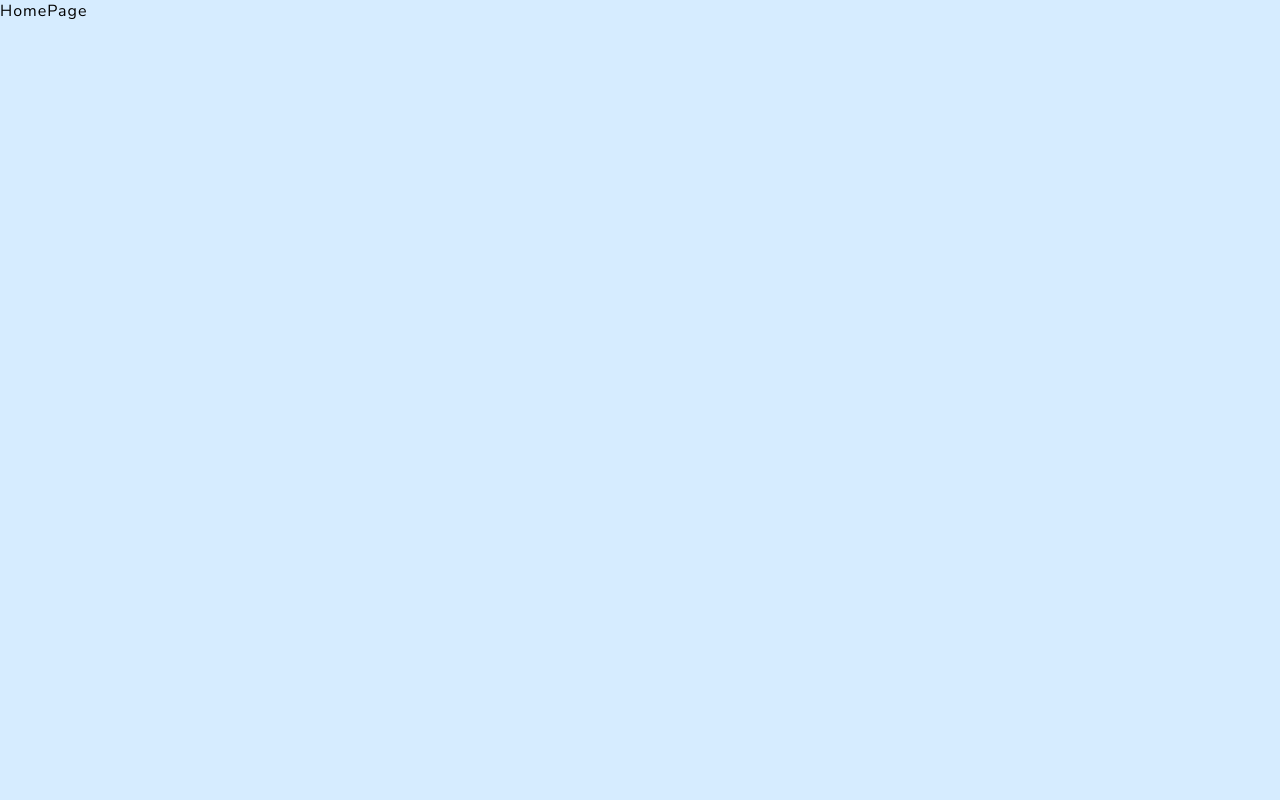
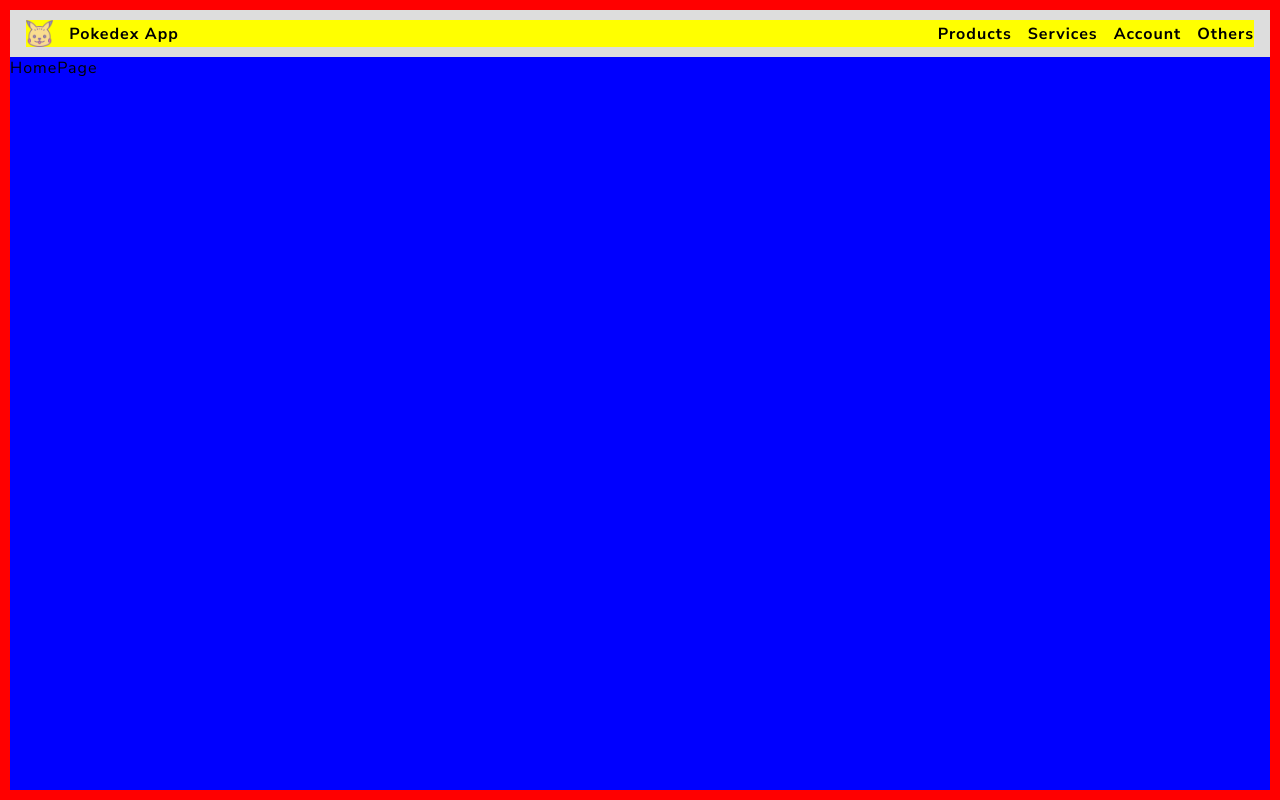
Before and after one commit to aryaadinulfadlan/pokedex-app, a React (Vite) app: page / in a window 1280 px wide. Built offline with nearby package versions, Linux system fonts and the light colour scheme; the HTML template or start-up script is replaced by a standard one.

Commit message:
add navbar

```diff
--- /dev/null
+++ b/src/components/Navbar/Navbar.tsx
@@ -0,0 +1,33 @@
+import { Link, useNavigate } from "react-router-dom"
+import { Nav, NavItem, NavMenu, NavTitle, NavWrapper } from "./Style"
+
+const Navbar = () => {
+  const navigate = useNavigate()
+  const goToHome = () => navigate('/')
+  return (
+    <Nav>
+        <NavWrapper>
+            <NavTitle onClick={goToHome}>
+                <img src="/favicon.png" alt="Pokedex" />
+                <span>Pokedex App</span>
+            </NavTitle>
+            <NavMenu>
+                <NavItem>
+                    <Link to="/products">Products</Link>
+                </NavItem>
+                <NavItem>
+                    <Link to="/services">Services</Link>
+                </NavItem>
+                <NavItem>
+                    <Link to="/account">Account</Link>
+                </NavItem>
+                <NavItem>
+                    <Link to="/others">Others</Link>
+                </NavItem>
+            </NavMenu>
+        </NavWrapper>
+    </Nav>
+  )
+}
+
+export default Navbar
--- /dev/null
+++ b/src/components/Navbar/Style.ts
@@ -0,0 +1,37 @@
+import styled from "styled-components";
+
+export const Nav = styled.nav`
+    background-color: #ddd;
+    position: sticky;
+    top: 0;
+    padding: 10px 1rem;
+`
+export const NavWrapper = styled.div`
+    max-width: 1400px;
+    width: 100%;
+    margin: 0 auto;
+    background-color: yellow;
+    display: flex;
+    align-items: center;
+    justify-content: space-between;
+`
+export const NavTitle = styled.div`
+    display: flex;
+    align-items: center;
+    gap: 1rem;
+    cursor: pointer;
+    img {
+        max-width: 1.7rem;
+    }
+    span {
+        font-weight: 700;
+    }
+`
+export const NavMenu = styled.ul`
+    display: flex;
+    align-items: center;
+    gap: 1rem;
+`
+export const NavItem = styled.li`
+    font-weight: bold;
+`
--- a/src/pages/index.tsx
+++ b/src/pages/index.tsx
@@ -7,11 +7,13 @@ import AccountPage from "./Account/Account"
 import OthersPage from "./Others/Others"
 import NoMatchPage from "./NoMatch/NoMatch"
 import ProductDetailPage from "./ProductDetail/ProductDetail"
+import Navbar from "../components/Navbar/Navbar"
 
 const Pages = () => {
   return (
-    <>
-        <PageWrapper>
+    <PageWrapper>
+        <Navbar />
+        <Page>
             <Routes>
                 <Route path="/" element={<HomePage />} />
                 <Route path="/products" element={<ProductsPage />} />
@@ -21,13 +23,20 @@ const Pages = () => {
                 <Route path="/others" element={<OthersPage />} />
                 <Route path="*" element={<NoMatchPage />} />
             </Routes>
-        </PageWrapper>
-    </>
+        </Page>
+    </PageWrapper>
   )
 }
 
 export default Pages
 
 const PageWrapper = styled.main`
-    height: 100%;
+    min-height: 100%;
+    background-color: red;
+    padding: 10px;
+    display: grid;
+    grid-template-rows: auto 1fr;
 `
+const Page = styled.div`
+    background-color: blue;
+`
```
